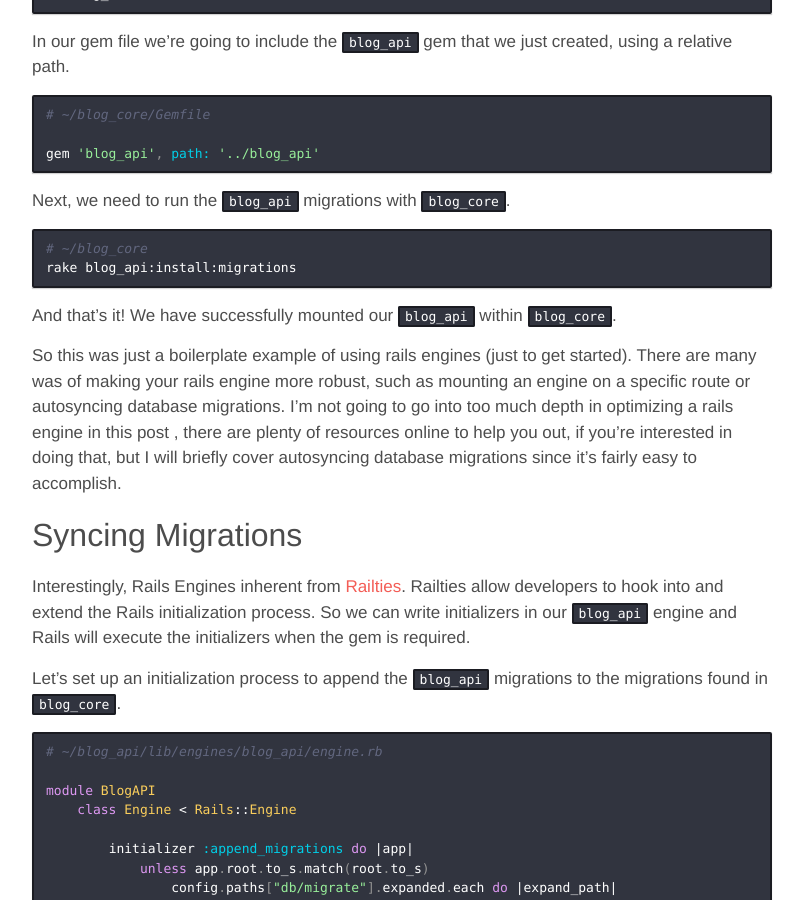
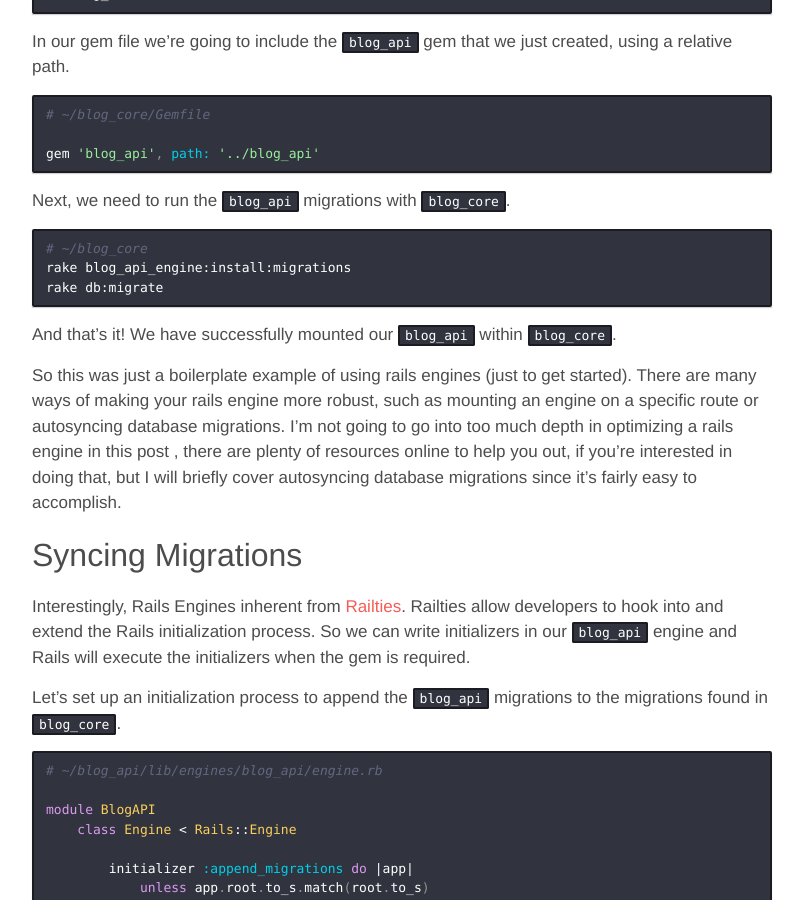
Before and after one commit to paulserraino/paulserraino.com, a Jekyll site: the page built from _posts/2016-02-29-rails-mountable-engines.markdown, in a window 1280 px wide and 900 px high, scrolled down 2349 px. Shown: the whole window, without its empty margins (238-1041 px from the left). Built offline with Jekyll 4.4.1, drawn with Linux system fonts in a browser that asks for light colours.

Commit message:
rails engine posts fixes

```diff
--- a/_posts/2016-02-29-rails-mountable-engines.markdown
+++ b/_posts/2016-02-29-rails-mountable-engines.markdown
@@ -114,12 +114,13 @@ Next, we need to run the `blog_api` migrations with `blog_core`.
 
 {% highlight bash %}
 # ~/blog_core
-rake blog_api:install:migrations
+rake blog_api_engine:install:migrations
+rake db:migrate
 {% endhighlight %}
 
 And that's it! We have successfully mounted our `blog_api` within `blog_core`.
 
-So this was just a boilerplate example of using rails engines (just to get started). There are many was of making your rails engine more robust, such as mounting an engine on a specific route or autosyncing database migrations. I'm not going to go into too much depth in optimizing a rails engine in this post , there are plenty of resources online to help you out, if you're interested in doing that, but I will briefly cover autosyncing database migrations since it's fairly easy to accomplish.
+So this was just a boilerplate example of using rails engines (just to get started). There are many ways of making your rails engine more robust, such as mounting an engine on a specific route or autosyncing database migrations. I'm not going to go into too much depth in optimizing a rails engine in this post , there are plenty of resources online to help you out, if you're interested in doing that, but I will briefly cover autosyncing database migrations since it's fairly easy to accomplish.
 
 ## Syncing Migrations
 Interestingly, Rails Engines inherent from [Railties](http://api.rubyonrails.org/classes/Rails/Railtie.html). Railties allow developers to hook into and extend the Rails initialization process. So we can write initializers in our `blog_api` engine and Rails will execute the initializers when the gem is required.
```
